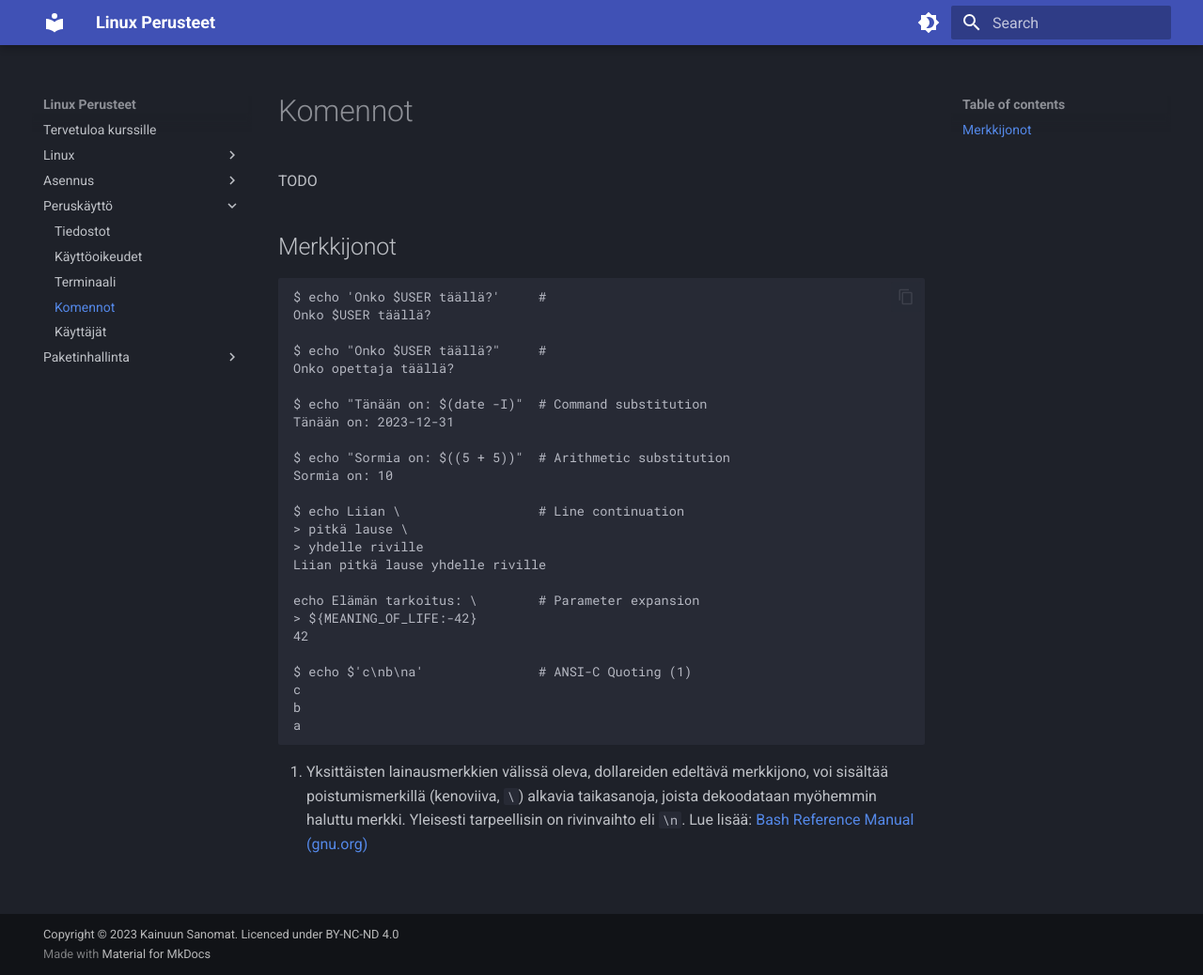
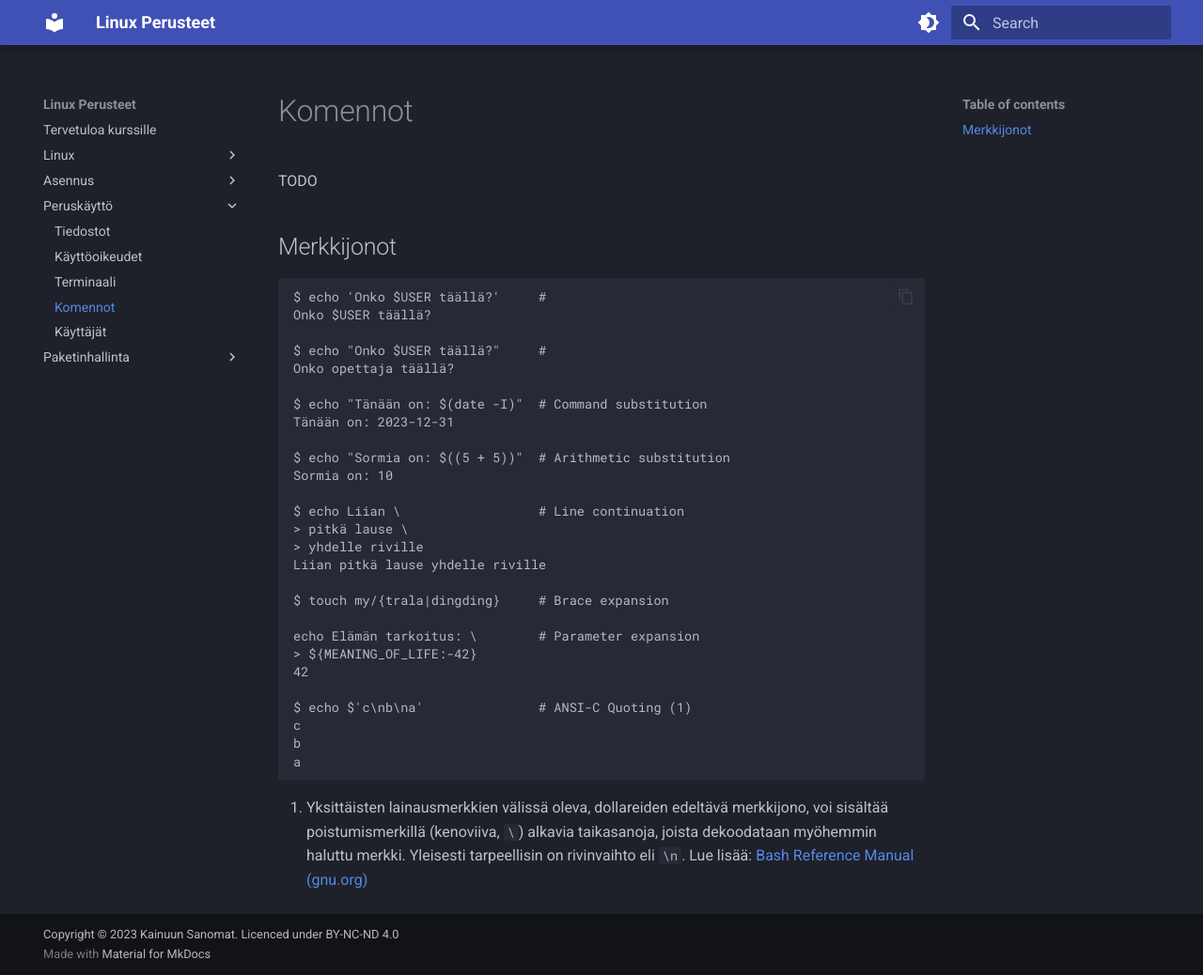
Before and after one commit to sourander/linux-perusteet, an MkDocs documentation site: the page built from docs/peruskaytto/komennot.md, in a window 1280 px wide and 1038 px high. Shown: the whole window at 94% size. Built offline with MkDocs 1.6.1 and Material for MkDocs 9.7.7, drawn with Linux system fonts in a browser that asks for light colours.

Commit message:
Brace expansion added

```diff
--- a/docs/peruskaytto/komennot.md
+++ b/docs/peruskaytto/komennot.md
@@ -20,6 +20,8 @@ $ echo Liian \                  # Line continuation
 > yhdelle riville
 Liian pitkä lause yhdelle riville
 
+$ touch my/{trala|dingding}     # Brace expansion
+
 echo Elämän tarkoitus: \        # Parameter expansion
 > ${MEANING_OF_LIFE:-42}
 42
```
